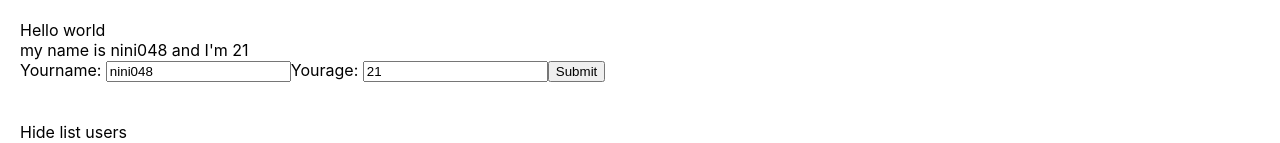
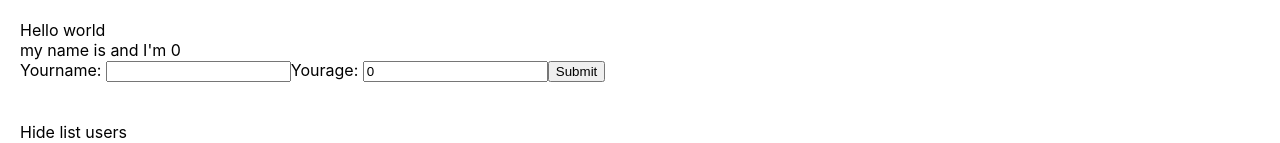
Before and after one commit to nini048/demo, a React (Create React App) app: page / in a window 1280 px wide. Shown: the top 143 px of the page. Built offline with nearby package versions, Linux system fonts and the light colour scheme.

Commit message:
add_user

```diff
--- a/src/components/Userinfor.js
+++ b/src/components/AddUserinfor.js
@@ -1,9 +1,9 @@
 import React from "react";
-class UserInfor extends React.Component {
+class AddUserInfor extends React.Component {
   state = {
-        name: 'nini048',
-        address: 'an thai',
-        age: 21
+        name: '',
+        address:'',
+        age: 0,
     };
     handleOnChangeInput = (event) => {
         this.setState({
@@ -17,7 +17,11 @@
     }
     handleOnSubmit = (event) => {
         event.preventDefault();
-        console.log(this.state);
+        this.props.handleAddNewUser({
+          id: Math.floor((Math.random()*100)+1) + '-random',
+          name: this.state.name,
+          age: this.state.age
+        });
     }
   render() {
 
@@ -45,4 +49,4 @@
     );
   }
 }
-export default UserInfor;
+export default AddUserInfor;
--- a/src/components/MyComponents.js
+++ b/src/components/MyComponents.js
@@ -1,5 +1,5 @@
 import React from "react";
-import UserInfor from "./Userinfor";
+import AddUserInfor from "./AddUserinfor";
 import DisplayInfor from "./Displayinfor";
 class MyComponent extends React.Component {
     state = {
@@ -10,14 +10,23 @@
             {id: 4, name:'nini3', age:30},
         ]
     }
+    handleAddNewUser = (userObj) => {
+        console.log('>>check ',userObj);
+        this.setState({
+            listUsers: [userObj,...this.state.listUsers, ]
+        })
+    }
     render() {
         return (
             <div>
-                <UserInfor/>
+                <AddUserInfor
+                    handleAddNewUser = {this.handleAddNewUser}
+                />
                 <br />
                 <br />
                 <DisplayInfor
                 listUsers = {this.state.listUsers}
+
                 />
             </div>
 
```
